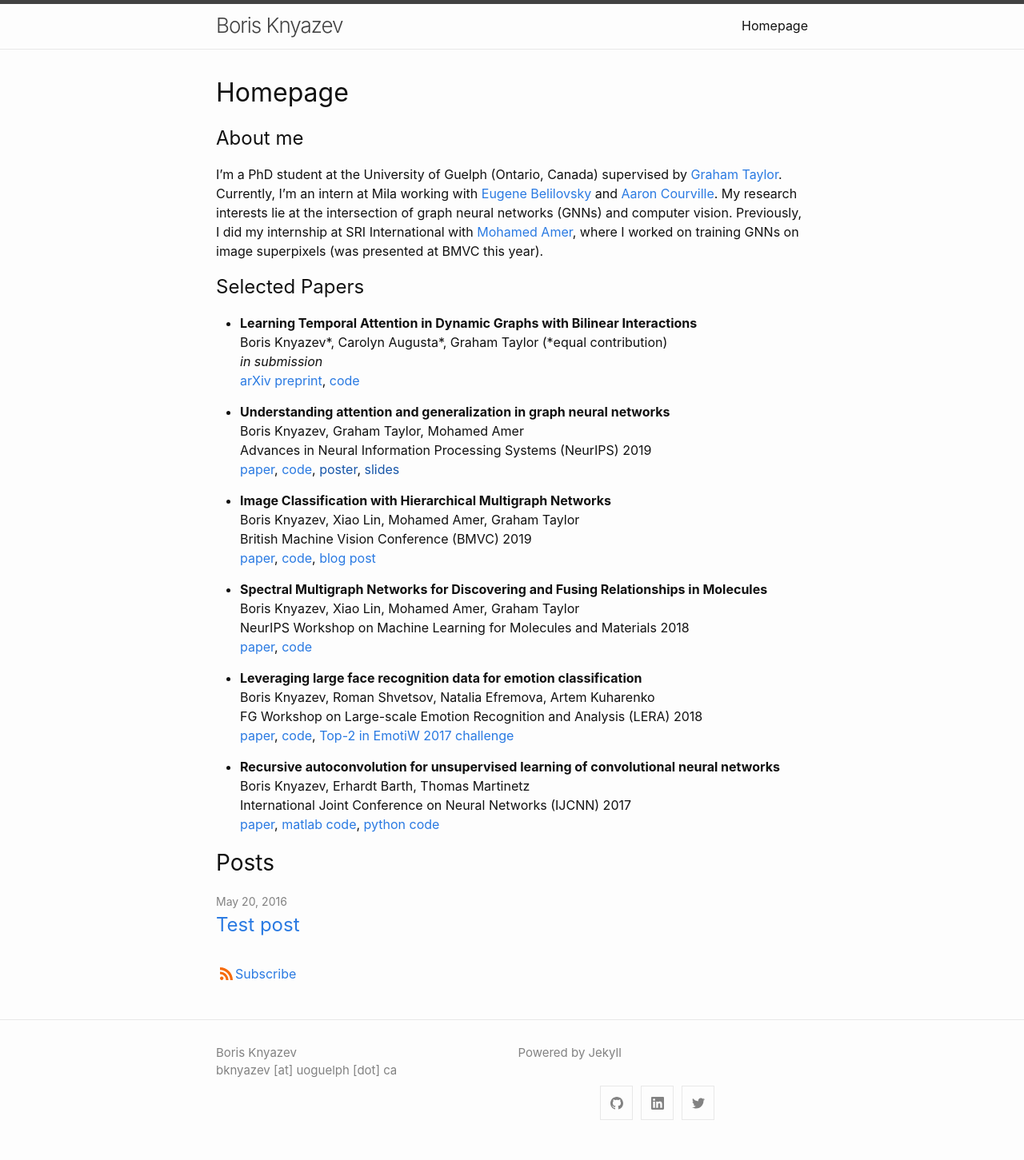
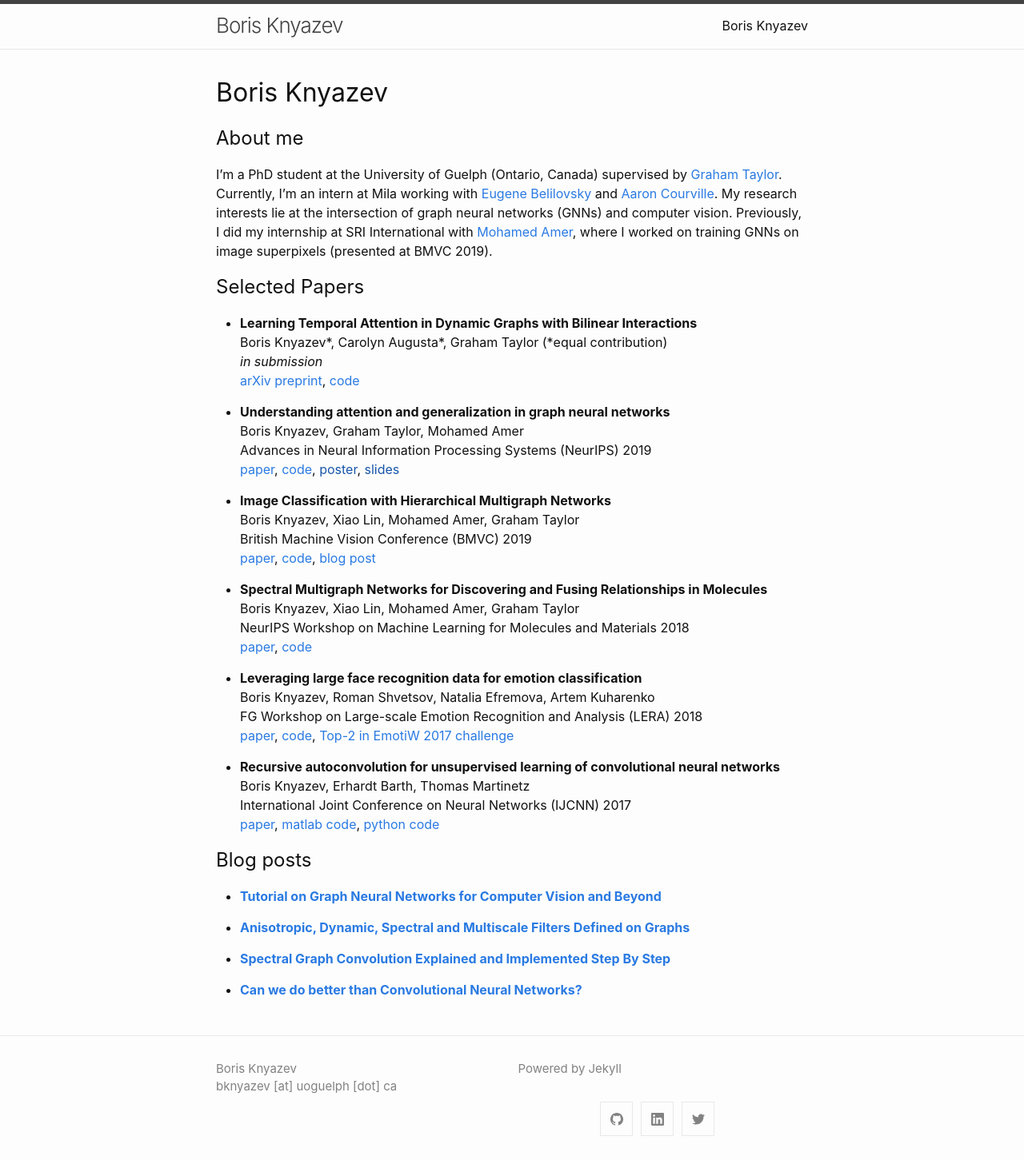
Before and after one commit to bknyaz/bknyaz.github.io, a Jekyll site: the page built from index.md, in a window 1280 px wide. Shown: the whole page at 80% size. Built offline with Jekyll 4.4.1, drawn with Linux system fonts in a browser that asks for light colours.

Commit message:
blog posts

```diff
--- a/index.md
+++ b/index.md
@@ -6,11 +6,11 @@
 # See: https://jekyllrb.com/docs/themes/#overriding-theme-defaults
 #
 layout: home
-title: Homepage
+title: Boris Knyazev
 ---
 
 ## About me
-I'm a PhD student at the University of Guelph (Ontario, Canada) supervised by [Graham Taylor](https://www.gwtaylor.ca/). Currently, I'm an intern at Mila working with [Eugene Belilovsky](http://eugenium.github.io/) and [Aaron Courville](https://mila.quebec/en/person/aaron-courville/). My research interests lie at the intersection of graph neural networks (GNNs) and computer vision. Previously, I did my internship at SRI International with [Mohamed Amer](https://mohamedramer.com/), where I worked on training GNNs on image superpixels (was presented at BMVC this year).
+I'm a PhD student at the University of Guelph (Ontario, Canada) supervised by [Graham Taylor](https://www.gwtaylor.ca/). Currently, I'm an intern at Mila working with [Eugene Belilovsky](http://eugenium.github.io/) and [Aaron Courville](https://mila.quebec/en/person/aaron-courville/). My research interests lie at the intersection of graph neural networks (GNNs) and computer vision. Previously, I did my internship at SRI International with [Mohamed Amer](https://mohamedramer.com/), where I worked on training GNNs on image superpixels (presented at BMVC 2019).
 
 ## Selected Papers
 
@@ -43,3 +43,13 @@ FG Workshop on Large-scale Emotion Recognition and Analysis (LERA) 2018<br/>
 Boris Knyazev, Erhardt Barth, Thomas Martinetz<br/>
 International Joint Conference on Neural Networks (IJCNN) 2017<br/>
 [paper](https://arxiv.org/abs/1606.00611), [matlab code](https://github.com/bknyaz/autocnn_unsup), [python code](https://github.com/bknyaz/autocnn_unsup_py)
+
+## Blog posts
+
+- **[Tutorial on Graph Neural Networks for Computer Vision and Beyond](https://medium.com/@BorisAKnyazev/tutorial-on-graph-neural-networks-for-computer-vision-and-beyond-part-1-3d9fada3b80d)**
+
+- **[Anisotropic, Dynamic, Spectral and Multiscale Filters Defined on Graphs](https://towardsdatascience.com/tutorial-on-graph-neural-networks-for-computer-vision-and-beyond-part-2-be6d71d70f49)**
+
+- **[Spectral Graph Convolution Explained and Implemented Step By Step](https://towardsdatascience.com/spectral-graph-convolution-explained-and-implemented-step-by-step-2e495b57f801)**
+
+- **[Can we do better than Convolutional Neural Networks?](https://towardsdatascience.com/can-we-do-better-than-convolutional-neural-networks-46ed90fed807)**
```
Also changed, not shown: _posts/2016-05-20-this-post-demonstrates-post-content-styles.md (deleted, +0 -87 lines).
